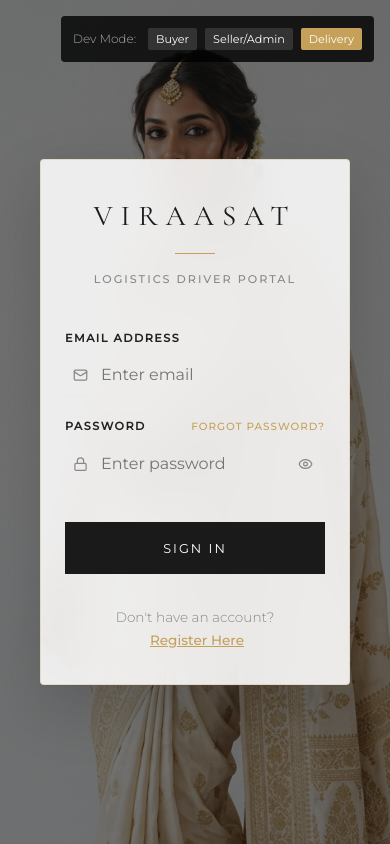
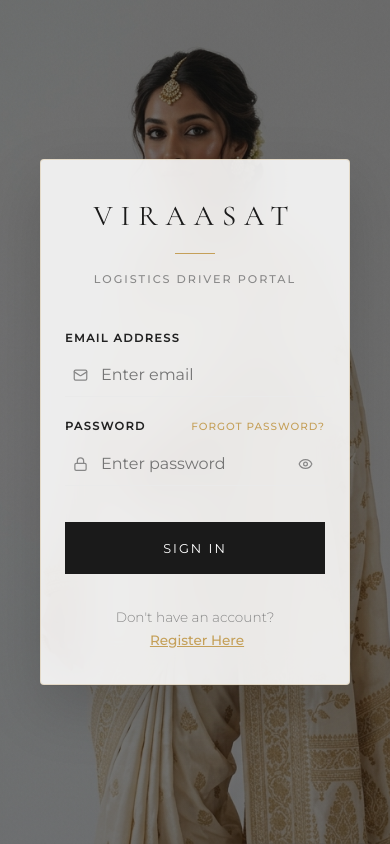
Before and after one commit to tannu005/WHOLESALE-DELIVERY-APP, a React (Vite) app: page /login in a window 390 px wide. Built offline with nearby package versions, Linux system fonts and the light colour scheme.

Commit message:
fix: mobile bottom navigation, permissions, and Go Back button adjustments

```diff
--- a/src/pages/Login.jsx
+++ b/src/pages/Login.jsx
@@ -111,15 +111,6 @@ export default function Login({ appMode = 'web', setAppMode }) {
     }
   };
 
-  // Helper for localhost mode switching
-  const handleDevModeSwitch = (mode) => {
-    if (setAppMode) {
-      setAppMode(mode);
-      localStorage.setItem('dev_app_mode', mode);
-      setRole(mode === 'seller' ? 'SELLER' : mode === 'delivery' ? 'DELIVERY' : 'RETAILER');
-      setError('');
-    }
-  };
 
   return (
     <div style={{
@@ -141,25 +132,6 @@ export default function Login({ appMode = 'web', setAppMode }) {
         </Link>
       ) : null}
 
-      {/* Dev Mode Switcher on Localhost */}
-      {!window.Capacitor?.isNative && (
-        <div style={{
-          position: 'absolute',
-          top: '1rem',
-          right: '1rem',
-          background: 'rgba(0,0,0,0.8)',
-          padding: '0.75rem',
-          borderRadius: '4px',
-          display: 'flex',
-          gap: '0.5rem',
-          zIndex: 100
-        }}>
-          <span style={{ color: '#aaa', fontSize: '0.75rem', alignSelf: 'center', marginRight: '0.25rem' }}>Dev Mode:</span>
-          <button onClick={() => handleDevModeSwitch('buyer')} style={{ padding: '0.25rem 0.5rem', fontSize: '0.7rem', background: appMode === 'buyer' ? 'var(--color-secondary)' : '#333', color: 'white', border: 'none', borderRadius: '2px', cursor: 'pointer' }}>Buyer</button>
-          <button onClick={() => handleDevModeSwitch('seller')} style={{ padding: '0.25rem 0.5rem', fontSize: '0.7rem', background: appMode === 'seller' ? 'var(--color-secondary)' : '#333', color: 'white', border: 'none', borderRadius: '2px', cursor: 'pointer' }}>Seller/Admin</button>
-          <button onClick={() => handleDevModeSwitch('delivery')} style={{ padding: '0.25rem 0.5rem', fontSize: '0.7rem', background: appMode === 'delivery' ? 'var(--color-secondary)' : '#333', color: 'white', border: 'none', borderRadius: '2px', cursor: 'pointer' }}>Delivery</button>
-        </div>
-      )}
 
       <div className="card animate-fade-in" style={{
         width: '100%',
--- a/src/pages/delivery/DeliveryDashboard.jsx
+++ b/src/pages/delivery/DeliveryDashboard.jsx
@@ -588,6 +588,14 @@ export default function DeliveryDashboard() {
                 >
                   Edit Profile
                 </button>
+                <button
+                  type="button"
+                  onClick={() => setIsProfileModalOpen(false)}
+                  className="btn-secondary"
+                  style={{ padding: '0.85rem', width: '100%', marginTop: '0.5rem' }}
+                >
+                  Go Back
+                </button>
               </div>
             ) : (
               <form onSubmit={handleProfileSubmit} style={{ display: 'flex', flexDirection: 'column', gap: '1.25rem', textAlign: 'left' }}>
```
Also changed, not shown: capacitor.config.json (line endings or trailing spaces), src/index.css (line endings or trailing spaces).
